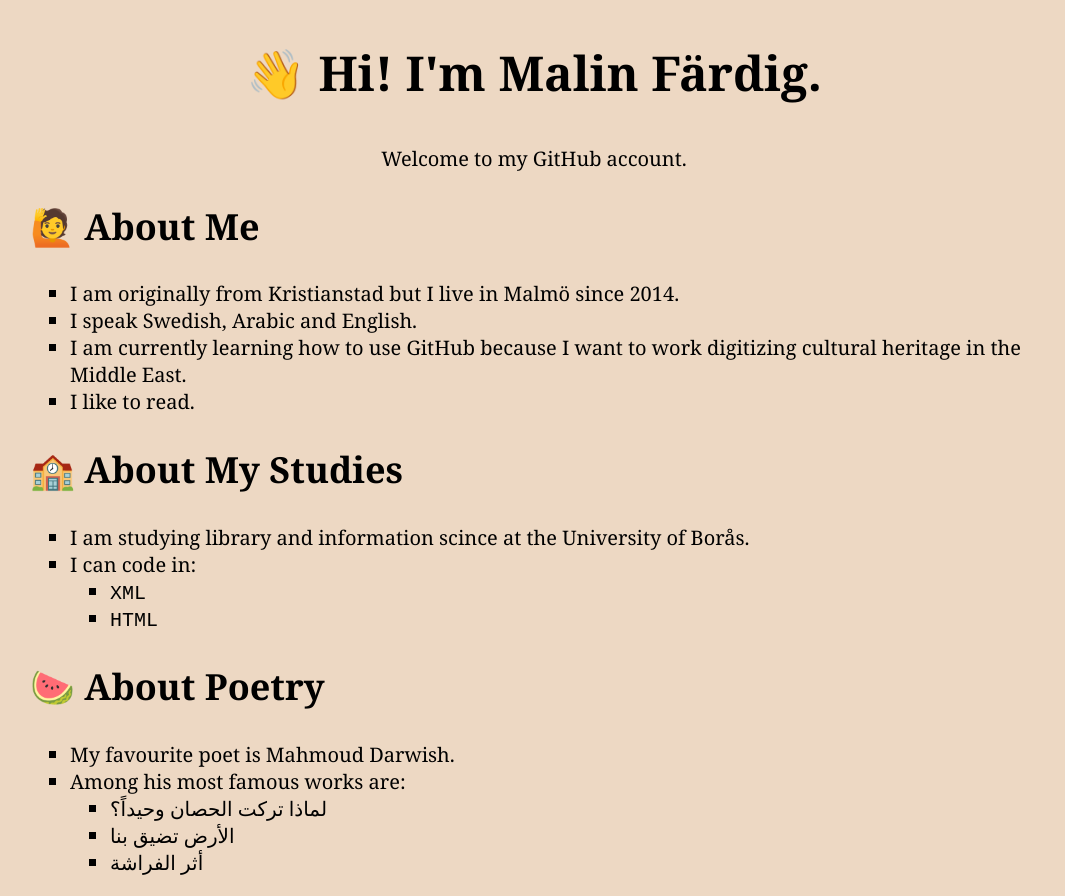
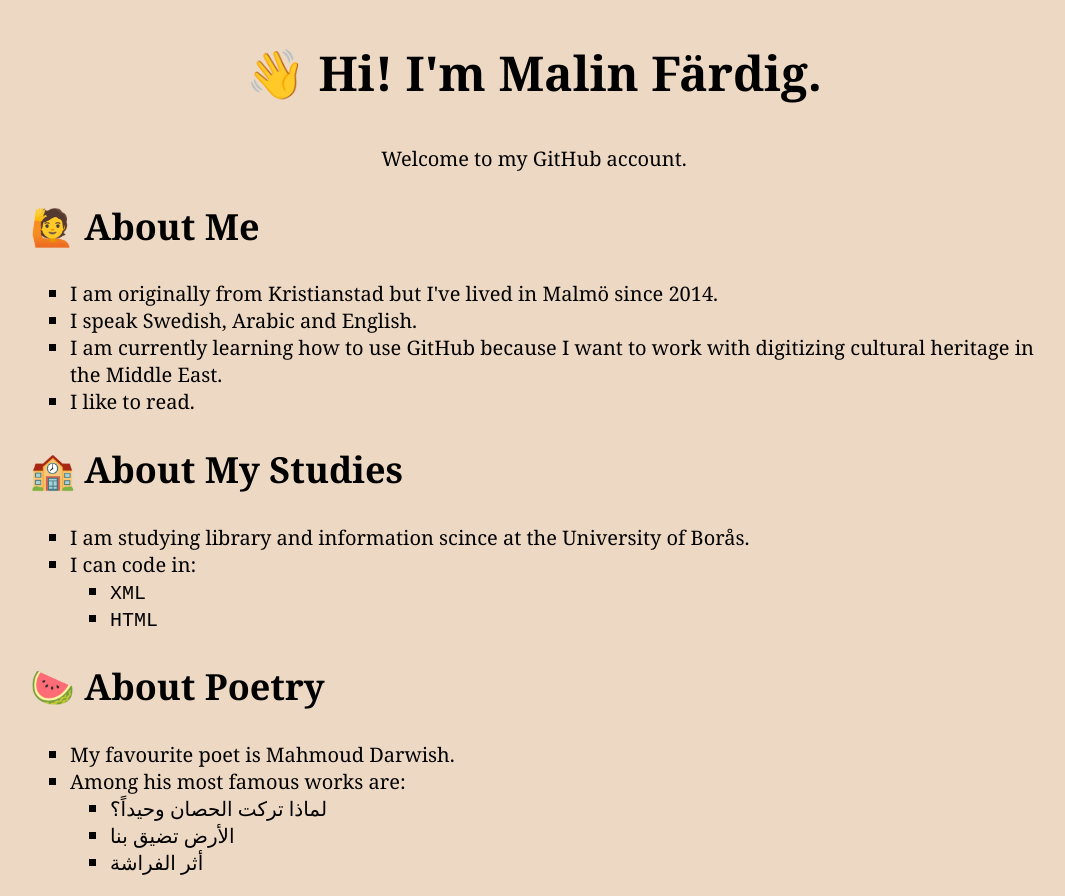
Before and after one commit to malinfardig/Test-240307, a plain HTML site: page index.html in a window 1280 px wide. Shown: the whole page, without its empty margins (106-1171 px from the left). Drawn offline with Linux system fonts and the light colour scheme.

Commit message:
Malins changes3

```diff
--- a/index.html
+++ b/index.html
@@ -15,9 +15,9 @@
         <article>
         <h2>&#128587; About Me</h2>
         <ul>
-            <li>I am originally from Kristianstad but I live in Malmö since 2014.</li>
+            <li>I am originally from Kristianstad but I've lived in Malmö since 2014.</li>
             <li>I speak Swedish, Arabic and English.</li>
-            <li>I am currently learning how to use GitHub because I want to work digitizing cultural heritage in the Middle East.</li>
+            <li>I am currently learning how to use GitHub because I want to work with digitizing cultural heritage in the Middle East.</li>
             <li>I like to read.</li>
         </ul>
         </article>
```
